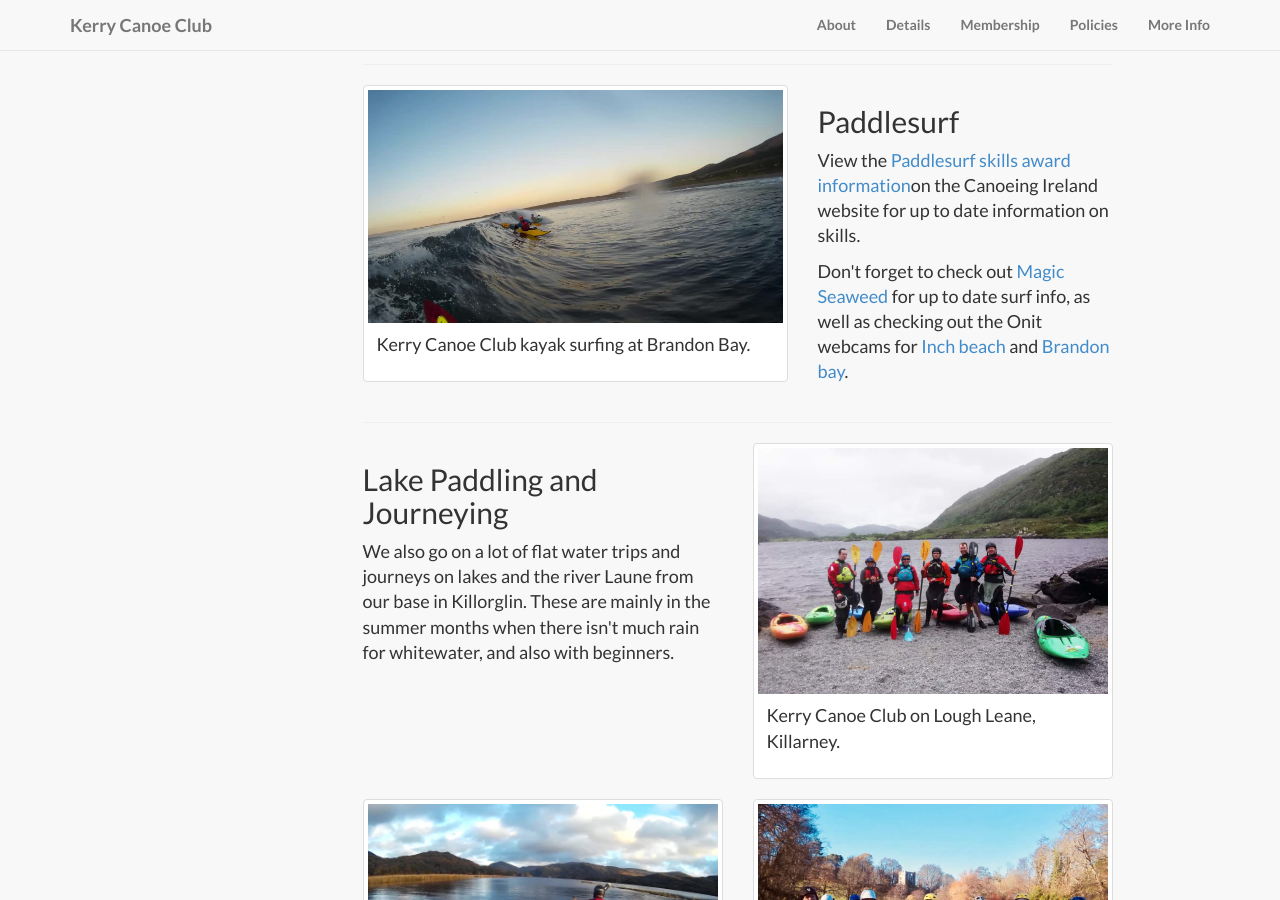
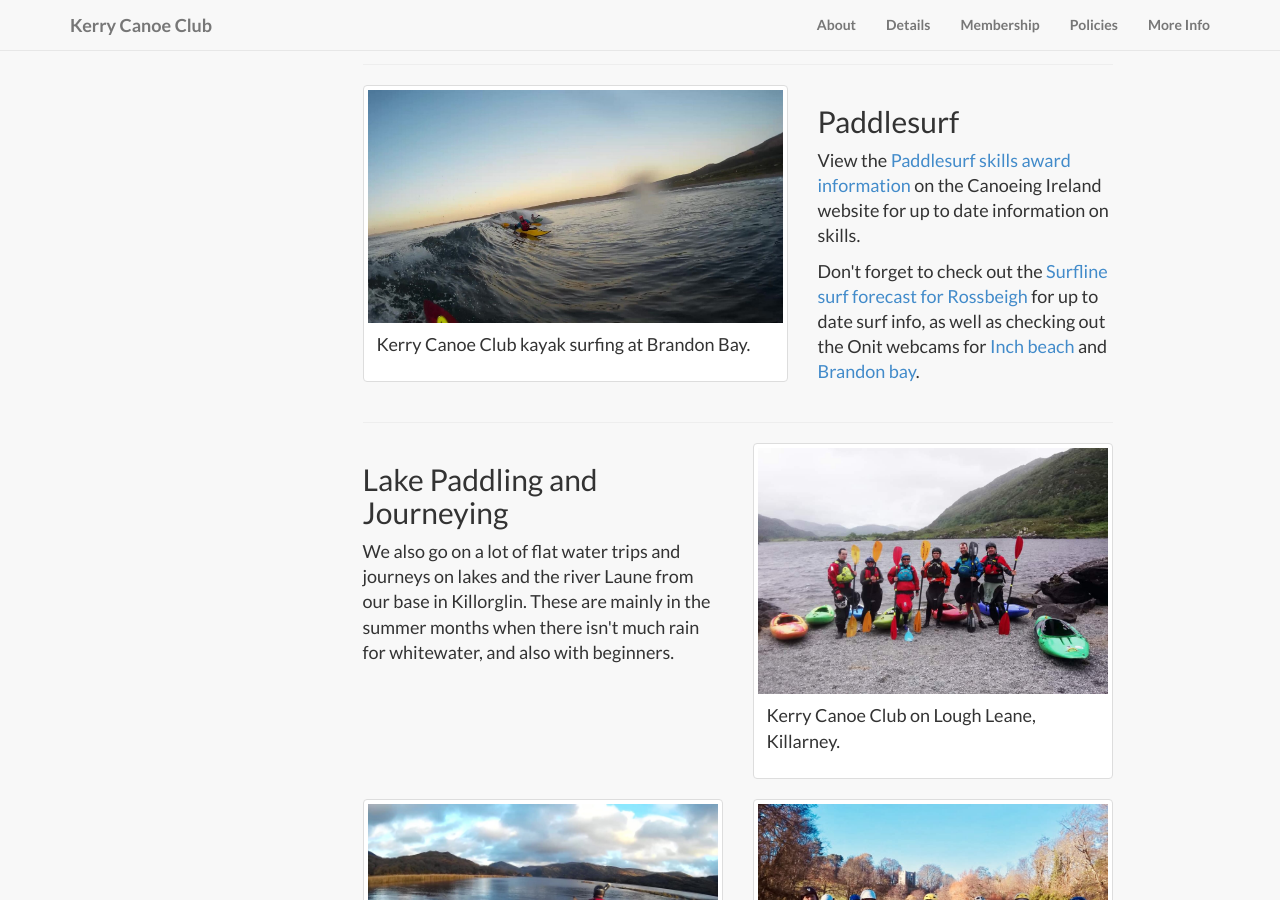
Before and after one commit to kerrycanoeclub/kerrycanoeclub.github.io, a Jekyll site: the page built from disciplines.html, in a window 1280 px wide and 900 px high, scrolled down 2176 px. Built offline with Jekyll 4.4.1, drawn with Linux system fonts in a browser that asks for light colours.

Commit message:
Point surf forecast link at Surfline's Rossbeigh report
Magicseaweed now redirects to Surfline, so link straight to the Rossbeigh
surf report. Also add a missing space after the Paddlesurf skills award
link.

Co-Authored-By: Claude Opus 5.5 <noreply@anthropic.com>
Claude-Session: https://claude.ai/code/session_0189uNMerBM5KXNdeqY17yYi

```diff
--- a/disciplines.html
+++ b/disciplines.html
@@ -119,10 +119,10 @@ permalink: disciplines.html
     <div class="col-sm-5">
         <p class="h2">Paddlesurf</p>
         <p>View the <a href="https://canoe.ie/disciplines/paddlesurf-skills-award/" target="_blank" rel="noopener">Paddlesurf skills
-                award information</a>on the Canoeing Ireland website for up to date information on skills.
+                award information</a> on the Canoeing Ireland website for up to date information on skills.
         </p>
-        <p>Don't forget to check out <a href="https://magicseaweed.com/UK-Ireland-Surf-Forecast/1/"
-                target="_blank" rel="noopener">Magic Seaweed</a> for up to date surf info, as well as checking out the Onit webcams for
+        <p>Don't forget to check out the <a href="https://www.surfline.com/surf-report/rossbeigh/584204204e65fad6a770912b"
+                target="_blank" rel="noopener">Surfline surf forecast for Rossbeigh</a> for up to date surf info, as well as checking out the Onit webcams for
             <a href="http://onitsurf.com/surf-cameras/inch_surf_cam.html" target="_blank" rel="noopener">Inch beach</a> and <a
                 href="http://onitsurf.com/surf-cameras/brandon-bay-surf-cam.html" target="_blank" rel="noopener">Brandon bay</a>.</p>
     </div>
```
